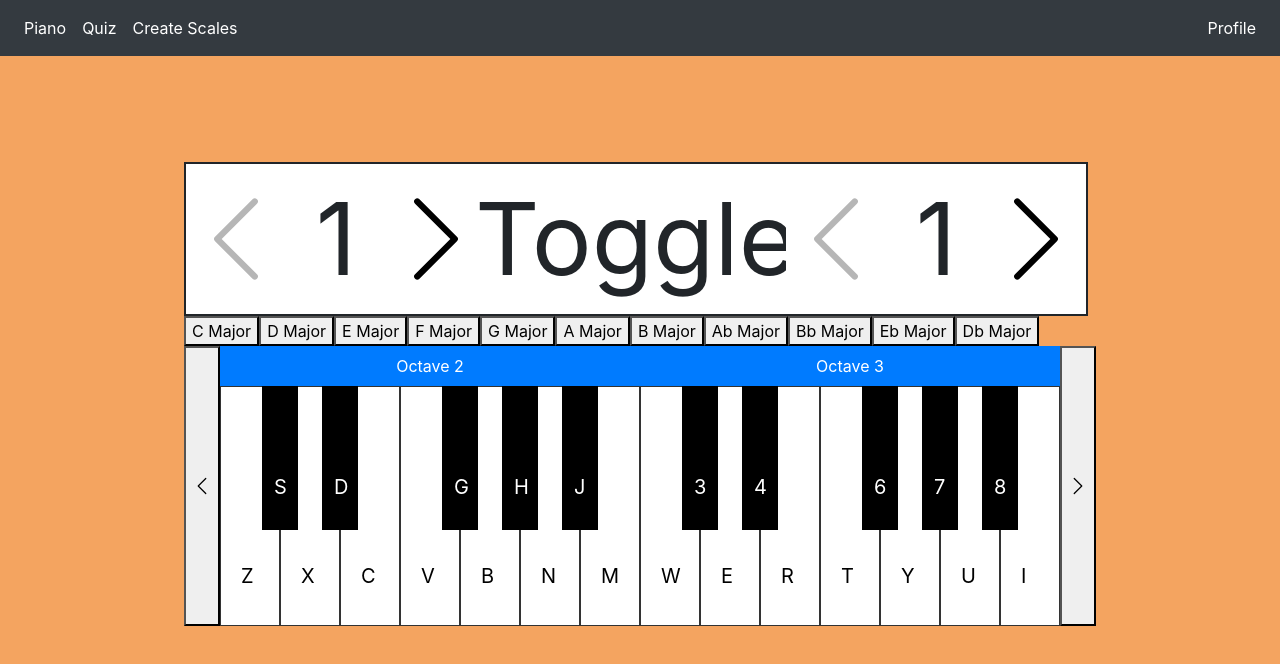
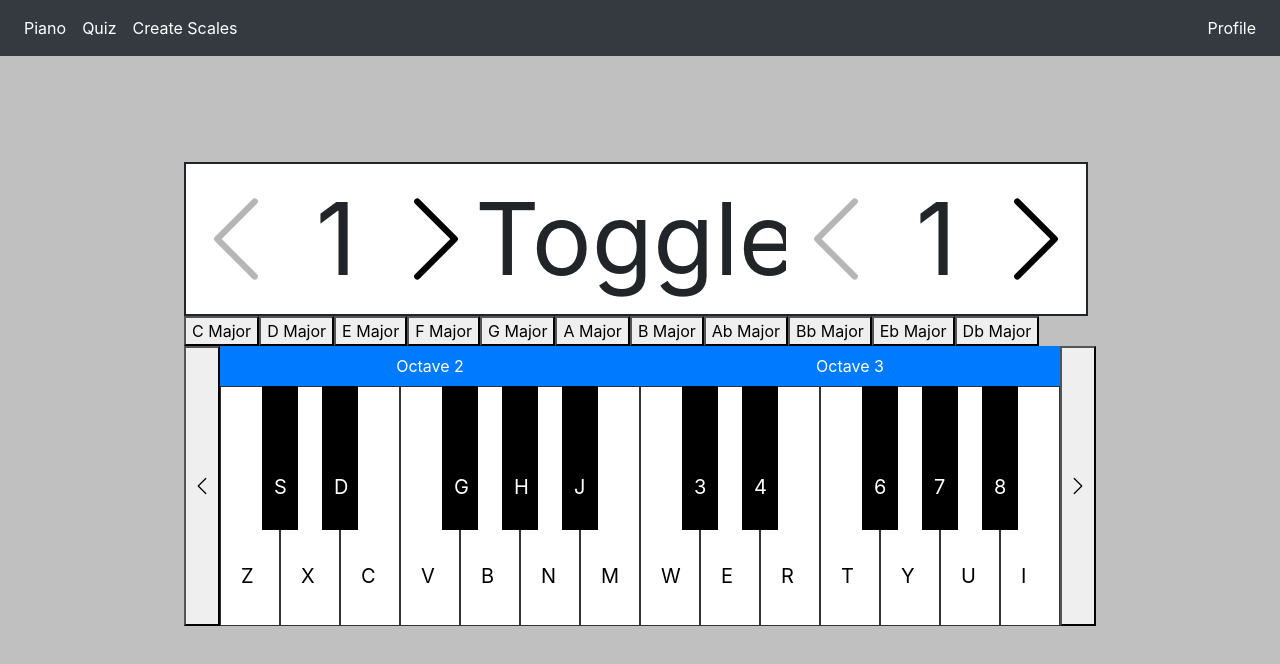
Before and after one commit to Reed22/MusicMakers, a React (Create React App) app: page / in a window 1280 px wide. Shown: the top 664 px of the page. Built offline with nearby package versions, Linux system fonts and the light colour scheme; no server answers.

Commit message:
Update index.css

```diff
--- a/public/index.css
+++ b/public/index.css
@@ -5,7 +5,7 @@
 }
 
 html body {
-  background-color:sandybrown;
+  background-color:silver;
   padding: 0;
   margin: 0;
   margin-top: 56px;
```
